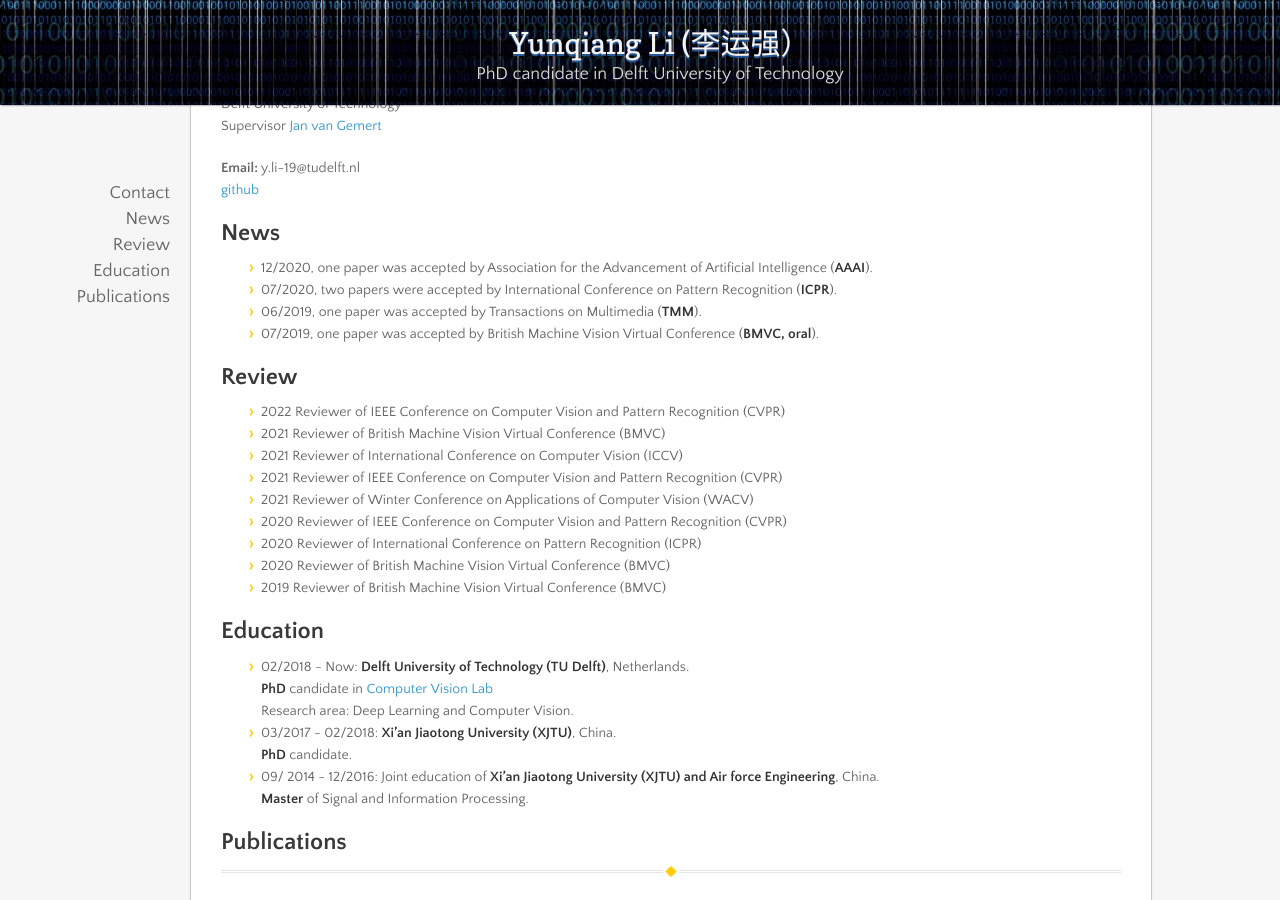
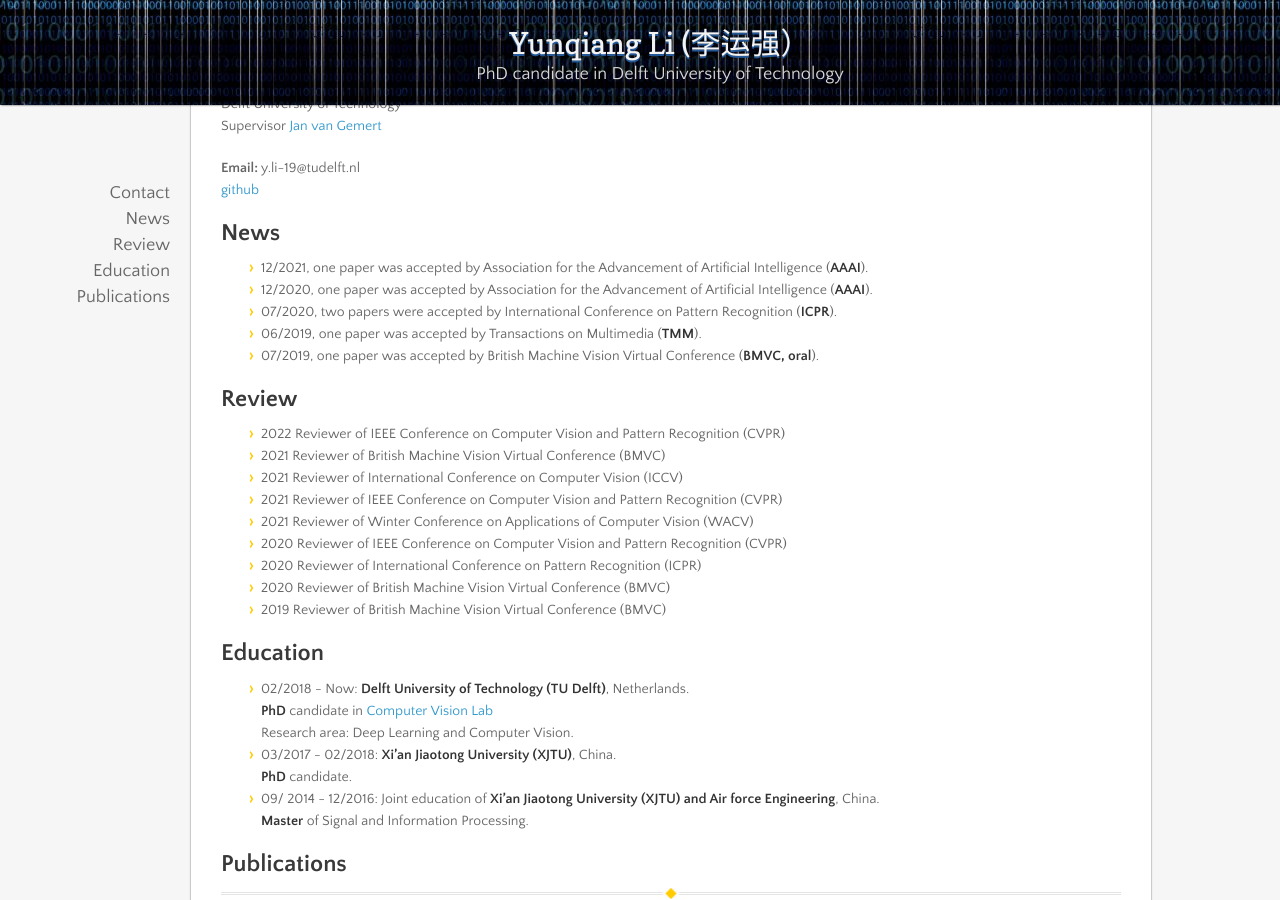
Before and after one commit to liyunqianggyn/liyunqianggyn.github.io, a Jekyll site: the page built from index.md, in a window 1280 px wide and 900 px high, scrolled down 433 px. Built offline with Jekyll 4.4.1, drawn with Linux system fonts in a browser that asks for light colours; nearby versions of some CDN libraries; our own code applies the rules of GitHub Pages for plain Markdown files.

Commit message:
Update index.md

```diff
--- a/index.md
+++ b/index.md
@@ -13,6 +13,7 @@ Supervisor <a href="https://jvgemert.github.io/">Jan van Gemert</a><br/>
 <b></b> <a href="https://github.com/liyunqianggyn">github</a> <br/>
 
 ## News
+* 12/2021, one paper was accepted by Association for the Advancement of Artificial Intelligence (__AAAI__).
 * 12/2020, one paper was accepted by Association for the Advancement of Artificial Intelligence (__AAAI__).
 * 07/2020, two papers were accepted by International Conference on Pattern Recognition (__ICPR__).
 * 06/2019, one paper was accepted by Transactions on Multimedia (__TMM__).
```
